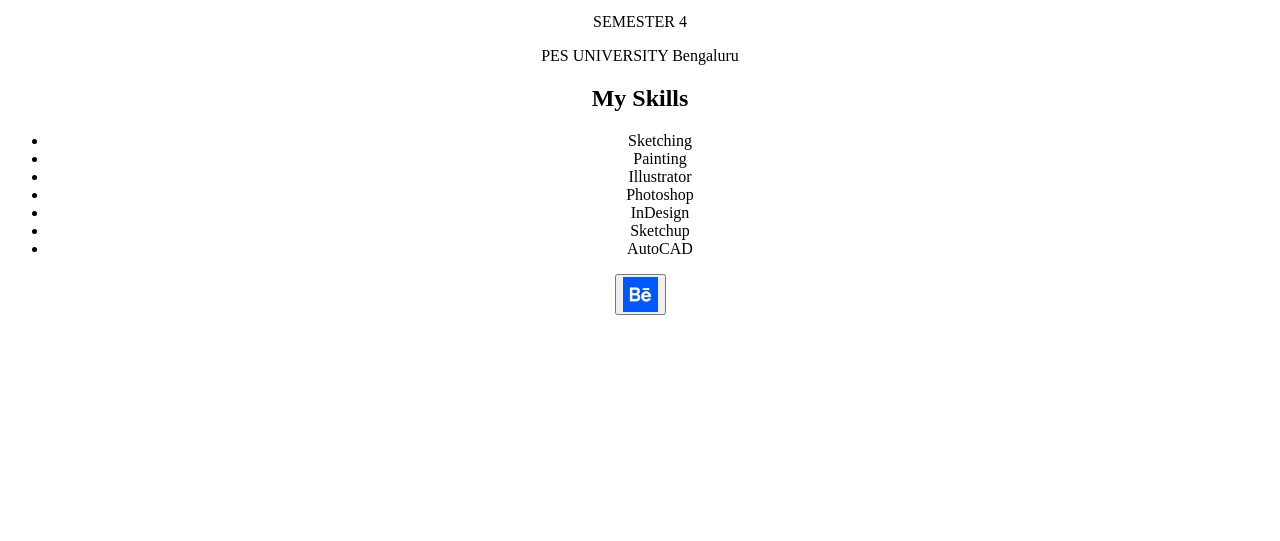
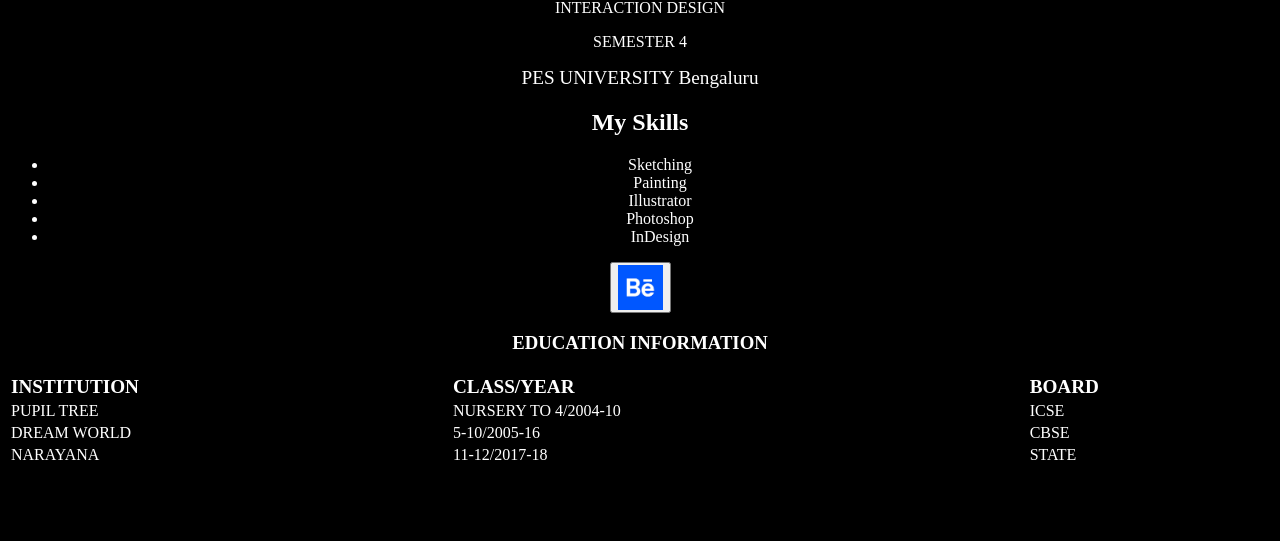
Before and after one commit to AnkithaKM/AnkithaKM, a plain HTML site: page index.html in a window 1280 px wide. Shown: the part 259-800 px from the top of the page. Drawn offline with Linux system fonts and the light colour scheme.

Commit message:
Add files via upload

```diff
--- a/index.html
+++ b/index.html
@@ -3,24 +3,48 @@
 <head>
 <title>SEMESTER 4</title>
 </head>
-<body>
+<body Style="background-color:Black;">
+<font color="white">
 <center>
-<h1>ANKITHA K M </h1>
-<center><a href=https://github.com/AnkithaKM><button><img src="ANKITHA.jpg"width="150"></button></centre></a>
-<p> INTERACTION DESIGN</P>
+<h1><i><b>ANKITHA K M</b></i></h1>
+<center><a href=https://github.com/AnkithaKM><button><img src="ANKITHA.jpg"width="170"></button></centre></a>
+<p>INTERACTION DESIGN</P>
 <P>SEMESTER 4</p>
-<p> PES UNIVERSITY Bengaluru </p>
+<p><big>PES UNIVERSITY Bengaluru</big> </p>
 <h2>My Skills</h2>
 <center><ul>
-<li>Sketching</li>
-<li>Painting</li>
-<li>Illustrator</li>
-<li>Photoshop</li>
-<li>InDesign</li>
-<li>Sketchup</li>
-<li>AutoCAD</li>
+<li> Sketching</li>
+<li> Painting</li>
+<li> Illustrator</li>
+<li> Photoshop</li>
+<li> InDesign</li>
+
 </centre></ul>
-<a href="https://www.behance.net/ankithakm"><button><img src="BH.png"width="35"></button></a>
+<a href="https://www.behance.net/ankithakm"><button><img src="BH.png"width="45"></button></a>
+<h3> <b>EDUCATION INFORMATION</b></h3>
+<table Style="color:white;" width="100%">
+<tr>
+    <td><b><big> INSTITUTION</big></b></td>
+    <td><b><big>CLASS/YEAR</big></b></td>
+    <td><b><big>BOARD</b></td>
+</tr>
+<tr>
+    <td>PUPIL TREE</td>
+    <td>NURSERY TO 4/2004-10</td>
+    <td>ICSE</td>
+</tr>
+<tr>
+    <td>DREAM WORLD</td>
+    <td>5-10/2005-16</td>
+    <td>CBSE</td>
+</tr>
+<tr>
+    <td>NARAYANA</td>
+    <td>11-12/2017-18</td>
+    <td>STATE</td>
+</tr>
+</table>
 </center>
+</font>
 </body>
 </html>
```
